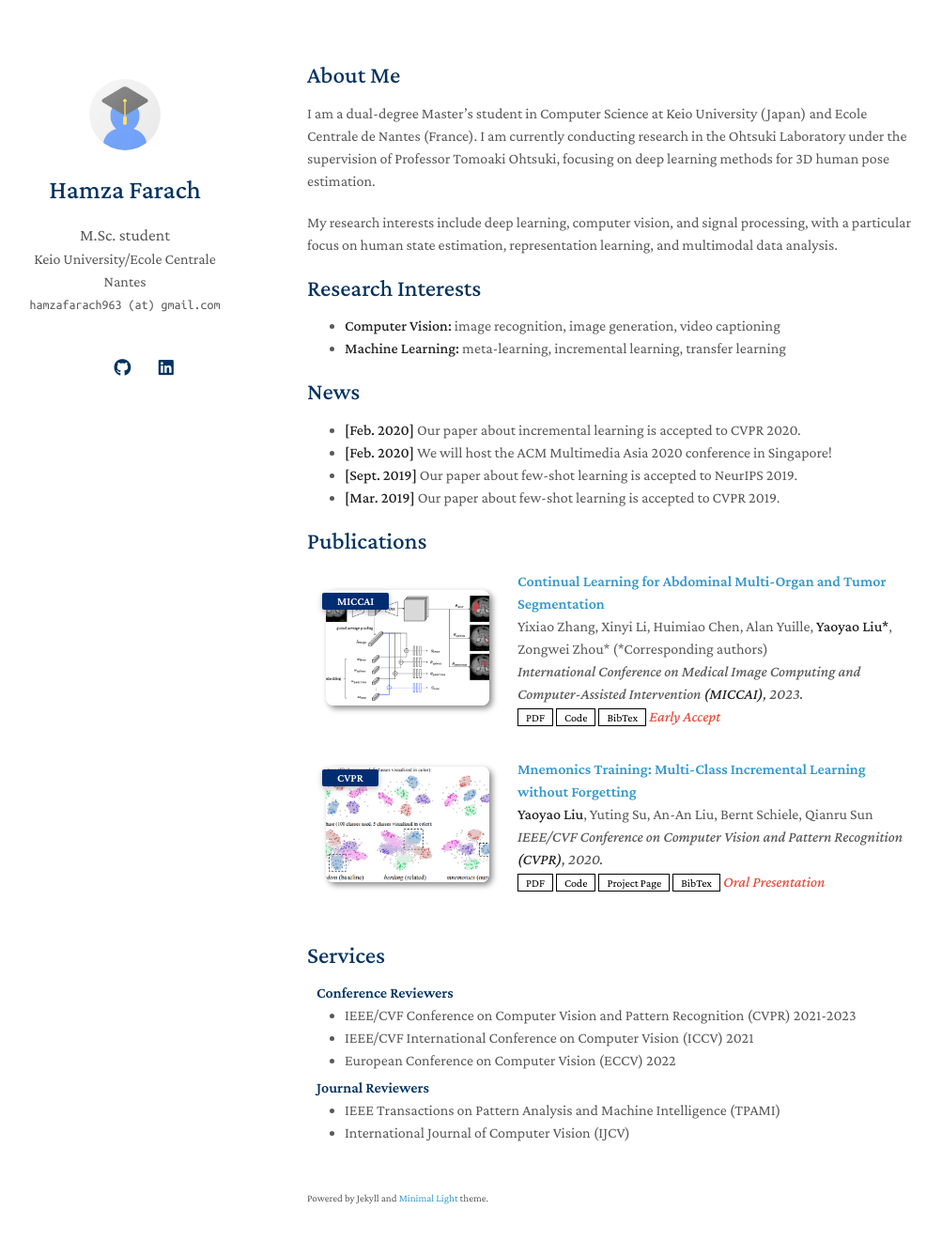
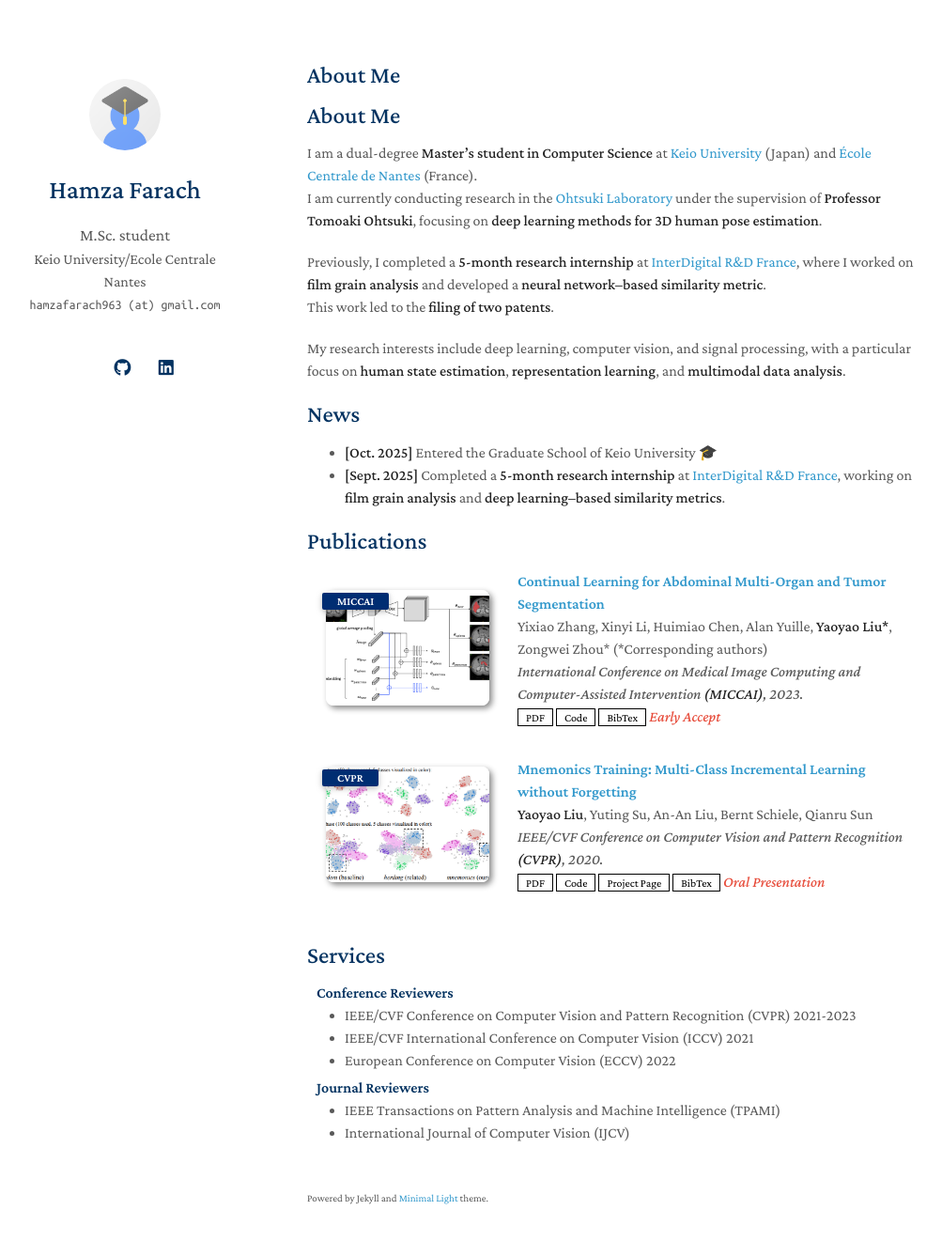
Before and after one commit to hamza963213/hamza-farach.github.io, a Jekyll site: the page built from index.md, in a window 1280 px wide and 1356 px high. Shown: the top 1321 px of the window at 94% size, without its empty margins (143-1146 px from the left). Built offline with Jekyll 4.4.1, drawn with Linux system fonts in a browser that asks for light colours; a style sheet for code colours, icons or effects is not loaded; our own code applies the rules of GitHub Pages for plain Markdown files.

Commit message:
Update index.md

```diff
--- a/index.md
+++ b/index.md
@@ -4,20 +4,22 @@ layout: homepage
 
 ## About Me
 
-I am a dual-degree Master’s student in Computer Science at Keio University (Japan) and Ecole Centrale de Nantes (France). I am currently conducting research in the Ohtsuki Laboratory under the supervision of Professor Tomoaki Ohtsuki, focusing on deep learning methods for 3D human pose estimation.
+## About Me
 
-My research interests include deep learning, computer vision, and signal processing, with a particular focus on human state estimation, representation learning, and multimodal data analysis.
-## Research Interests
+I am a dual-degree **Master’s student in Computer Science** at [Keio University](https://www.keio.ac.jp/en/) (Japan) and [École Centrale de Nantes](https://www.ec-nantes.fr/english-version) (France).
+I am currently conducting research in the [Ohtsuki Laboratory](https://www.ohtsuki.ics.keio.ac.jp/) under the supervision of **Professor Tomoaki Ohtsuki**, focusing on **deep learning methods for 3D human pose estimation**.
 
-- **Computer Vision:** image recognition, image generation, video captioning
-- **Machine Learning:** meta-learning, incremental learning, transfer learning
+Previously, I completed a **5-month research internship** at [InterDigital R&D France](https://www.interdigital.com/), where I worked on **film grain analysis** and developed a **neural network–based similarity metric**.
+This work led to the **filing of two patents**.
+
+My research interests include deep learning, computer vision, and signal processing, with a particular focus on **human state estimation**, **representation learning**, and **multimodal data analysis**.
+
+
 
 ## News
 
-- **[Feb. 2020]** Our paper about incremental learning is accepted to CVPR 2020.
-- **[Feb. 2020]** We will host the ACM Multimedia Asia 2020 conference in Singapore!
-- **[Sept. 2019]** Our paper about few-shot learning is accepted to NeurIPS 2019.
-- **[Mar. 2019]** Our paper about few-shot learning is accepted to CVPR 2019.
+- **[Oct. 2025]** Entered the Graduate School of Keio University 🎓
+- **[Sept. 2025]** Completed a **5-month research internship** at [InterDigital R&D France](https://www.interdigital.com/), working on **film grain analysis** and **deep learning–based similarity metrics**.
 
 {% include_relative _includes/publications.md %}
 
```
